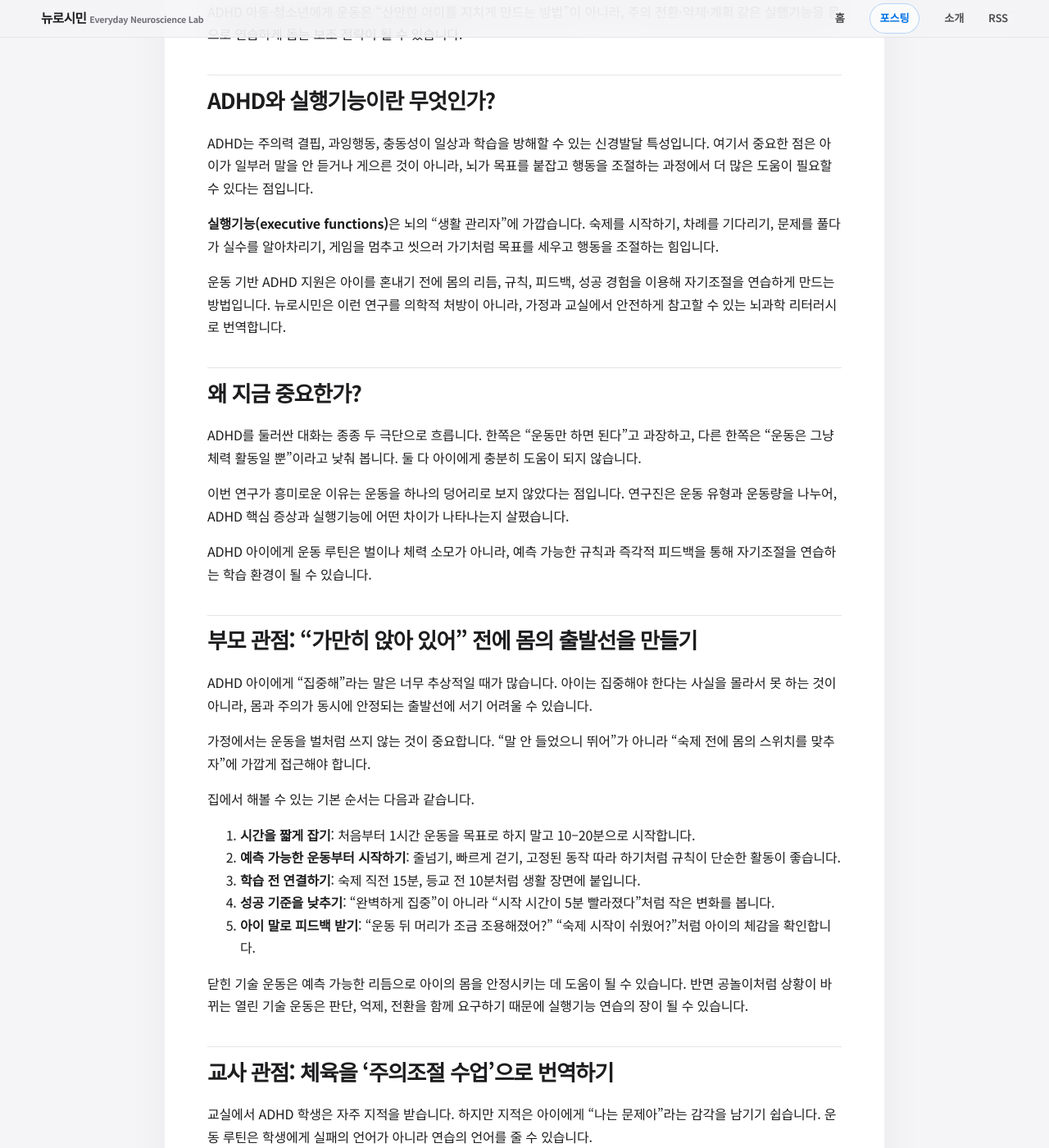
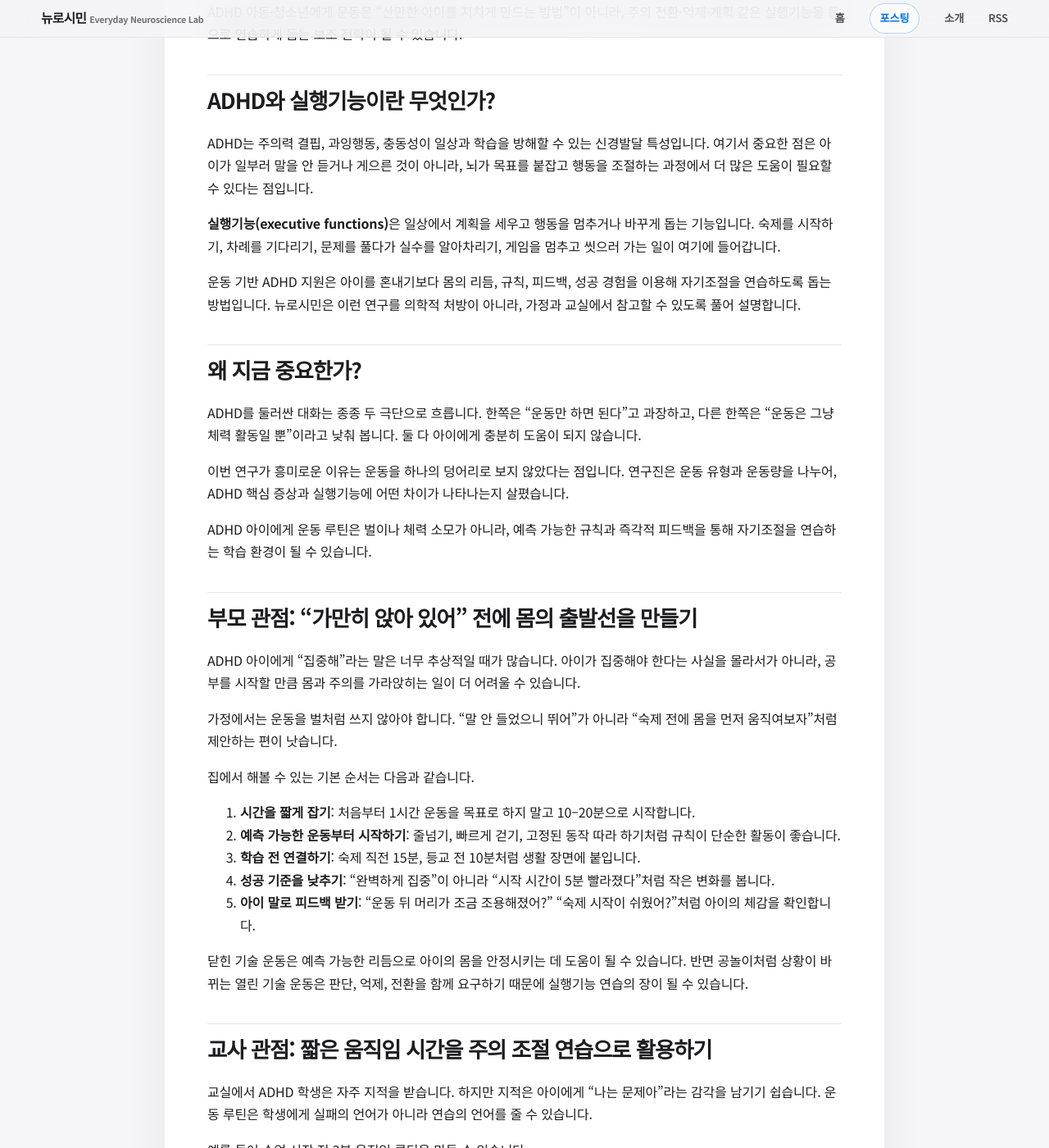
Before and after one commit to ai4tenlab/everyday-neuroscience-lab, a Jekyll site: the page built from _posts/2026-07-23-exercise-adhd-executive-function.md, in a window 1280 px wide and 1400 px high, scrolled down 1673 px. Shown: the whole window at 82% size. Built offline with Jekyll 4.4.1, drawn with Linux system fonts in a browser that asks for light colours; some of the changed text lies outside the part shown.

Commit message:
editorial: refine neuroscience Korean prose

```diff
--- a/_posts/2026-07-23-exercise-adhd-executive-function.md
+++ b/_posts/2026-07-23-exercise-adhd-executive-function.md
@@ -25,9 +25,9 @@
 
 ADHD는 주의력 결핍, 과잉행동, 충동성이 일상과 학습을 방해할 수 있는 신경발달 특성입니다. 여기서 중요한 점은 아이가 일부러 말을 안 듣거나 게으른 것이 아니라, 뇌가 목표를 붙잡고 행동을 조절하는 과정에서 더 많은 도움이 필요할 수 있다는 점입니다.
 
-**실행기능(executive functions)**은 뇌의 “생활 관리자”에 가깝습니다. 숙제를 시작하기, 차례를 기다리기, 문제를 풀다가 실수를 알아차리기, 게임을 멈추고 씻으러 가기처럼 목표를 세우고 행동을 조절하는 힘입니다.
+**실행기능(executive functions)**은 일상에서 계획을 세우고 행동을 멈추거나 바꾸게 돕는 기능입니다. 숙제를 시작하기, 차례를 기다리기, 문제를 풀다가 실수를 알아차리기, 게임을 멈추고 씻으러 가는 일이 여기에 들어갑니다.
 
-운동 기반 ADHD 지원은 아이를 혼내기 전에 몸의 리듬, 규칙, 피드백, 성공 경험을 이용해 자기조절을 연습하게 만드는 방법입니다. 뉴로시민은 이런 연구를 의학적 처방이 아니라, 가정과 교실에서 안전하게 참고할 수 있는 뇌과학 리터러시로 번역합니다.
+운동 기반 ADHD 지원은 아이를 혼내기보다 몸의 리듬, 규칙, 피드백, 성공 경험을 이용해 자기조절을 연습하도록 돕는 방법입니다. 뉴로시민은 이런 연구를 의학적 처방이 아니라, 가정과 교실에서 참고할 수 있도록 풀어 설명합니다.
 
 ## 왜 지금 중요한가?
 
@@ -39,9 +39,9 @@
 
 ## 부모 관점: “가만히 앉아 있어” 전에 몸의 출발선을 만들기
 
-ADHD 아이에게 “집중해”라는 말은 너무 추상적일 때가 많습니다. 아이는 집중해야 한다는 사실을 몰라서 못 하는 것이 아니라, 몸과 주의가 동시에 안정되는 출발선에 서기 어려울 수 있습니다.
+ADHD 아이에게 “집중해”라는 말은 너무 추상적일 때가 많습니다. 아이가 집중해야 한다는 사실을 몰라서가 아니라, 공부를 시작할 만큼 몸과 주의를 가라앉히는 일이 더 어려울 수 있습니다.
 
-가정에서는 운동을 벌처럼 쓰지 않는 것이 중요합니다. “말 안 들었으니 뛰어”가 아니라 “숙제 전에 몸의 스위치를 맞추자”에 가깝게 접근해야 합니다.
+가정에서는 운동을 벌처럼 쓰지 않아야 합니다. “말 안 들었으니 뛰어”가 아니라 “숙제 전에 몸을 먼저 움직여보자”처럼 제안하는 편이 낫습니다.
 
 집에서 해볼 수 있는 기본 순서는 다음과 같습니다.
 
@@ -53,7 +53,7 @@
 
 닫힌 기술 운동은 예측 가능한 리듬으로 아이의 몸을 안정시키는 데 도움이 될 수 있습니다. 반면 공놀이처럼 상황이 바뀌는 열린 기술 운동은 판단, 억제, 전환을 함께 요구하기 때문에 실행기능 연습의 장이 될 수 있습니다.
 
-## 교사 관점: 체육을 ‘주의조절 수업’으로 번역하기
+## 교사 관점: 짧은 움직임 시간을 주의 조절 연습으로 활용하기
 
 교실에서 ADHD 학생은 자주 지적을 받습니다. 하지만 지적은 아이에게 “나는 문제아”라는 감각을 남기기 쉽습니다. 운동 루틴은 학생에게 실패의 언어가 아니라 연습의 언어를 줄 수 있습니다.
 
@@ -68,11 +68,11 @@
 
 이런 루틴은 ADHD 학생만 따로 시키기보다 학급 전체가 함께 하는 편이 낙인을 줄입니다. 교사는 “움직여서 산만함을 빼는 것”이 아니라 “움직임 뒤 멈추는 연습까지 포함하는 것”을 목표로 삼아야 합니다.
 
-## 학습자 관점: 운동은 혼나는 시간이 아니라 뇌를 켜는 준비 운동
+## 학습자 관점: 운동은 혼나는 시간이 아니라 공부를 시작하기 위한 준비 운동
 
 아이에게 이렇게 설명해볼 수 있습니다.
 
-> “네가 집중을 못 해서 운동하는 게 아니야. 운동은 뇌가 시작 버튼을 누르기 쉽게 만드는 준비 운동이야.”
+> “네가 집중을 못 해서 운동하는 게 아니야. 운동은 공부를 시작하기 전에 몸과 주의를 가다듬는 시간이야.”
 
 학생이 직접 해볼 수 있는 1주일 실험은 간단합니다.
 
@@ -108,7 +108,7 @@
 
 ## 결론: 오늘 기억할 한 문장
 
-ADHD 아이에게 운동은 혼내기 위한 소모 시간이 아니라, 몸의 리듬을 통해 주의와 멈춤을 연습하게 돕는 따뜻한 자기조절 도구가 될 수 있습니다.
+ADHD 아이에게 운동은 혼내기 위한 시간이 아니라, 몸을 움직이며 주의를 돌리고 멈추는 법을 연습하는 생활 속 활동이 될 수 있습니다.
 
 ## 자주 묻는 질문 FAQ
 
```
